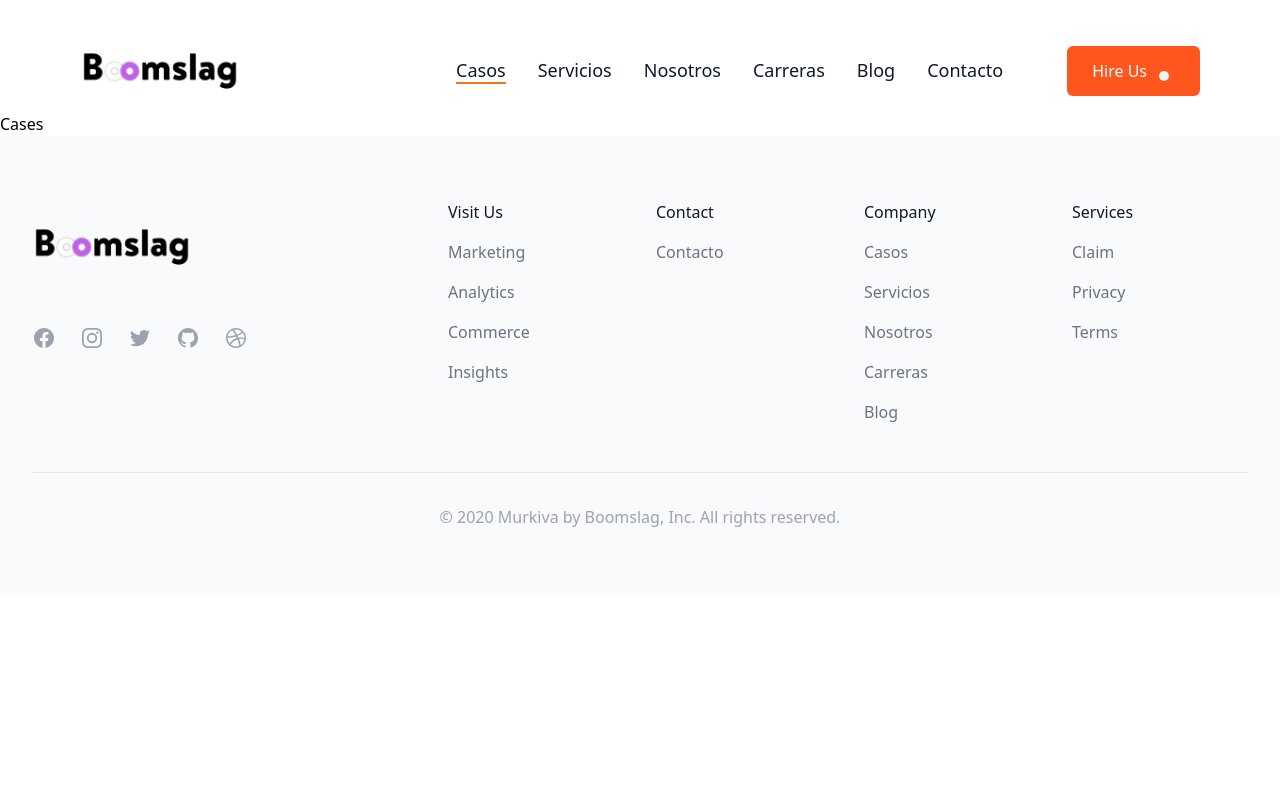
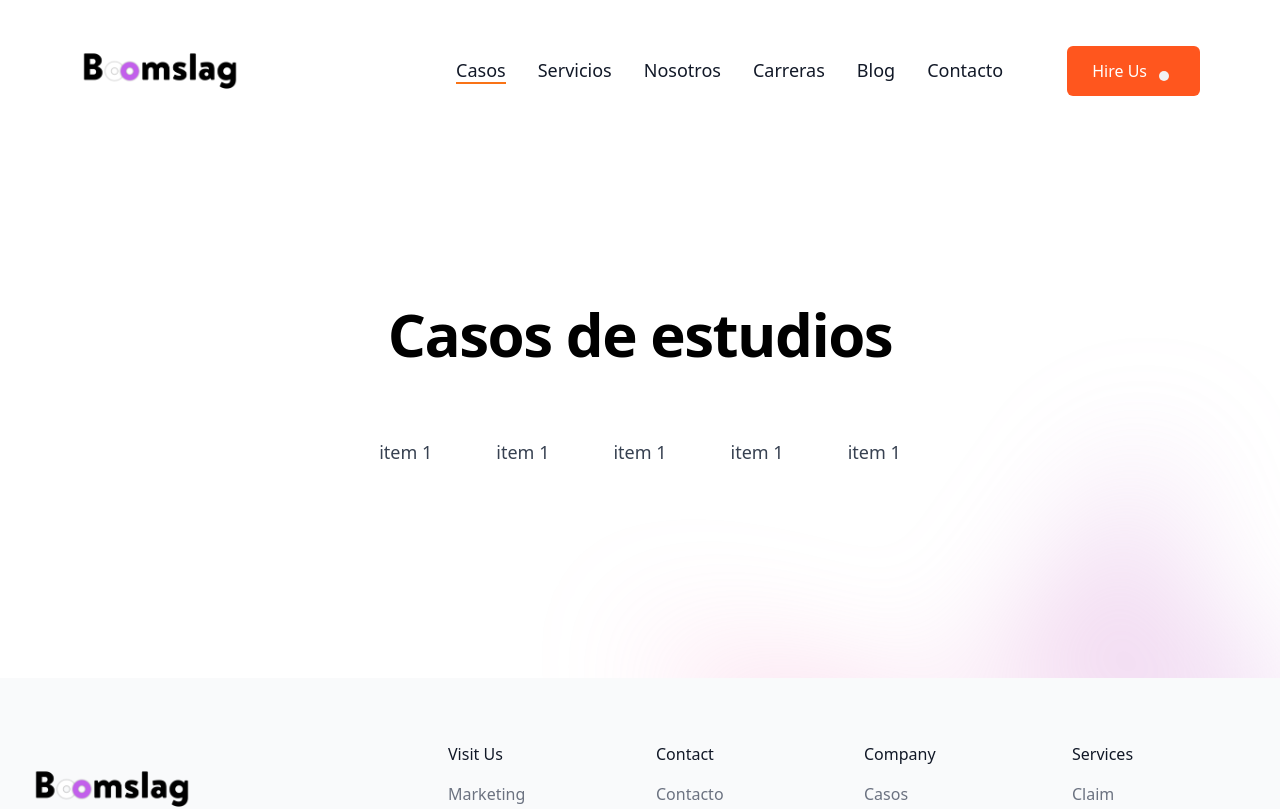
Before and after one commit to reydem/Desarrollo-Web-FullStack-con-Django-y-React, a React (Create React App) app: page /casos in a window 1280 px wide. Shown: the top 809 px of the page. Built offline with nearby package versions, Linux system fonts and the light colour scheme.

Commit message:
Agregado header al caso de estudio

```diff
--- a/src/components/cases/Header.js
+++ b/src/components/cases/Header.js
@@ -23,21 +23,7 @@ function Header() {
             <div>
               <div>
                 <h1 className="text-4xl font-bold tracking-tight sm:text-center sm:text-6xl">
-                Conteo <span> </span>
-                {/* <div className='inline-flex' style={{color: '#FF561E', fontweight: 'bold'}}> */}
-                  <Typewriter
-                  words={['1.....', '2.....', '3.....']}
-                  loop={0}
-                  cursor
-
-                  cursorStyle='_'
-                  typeSpeed={120}
-                  deleteSpeed={50}
-                  delaySpeed={1000}
-                  // onLoopDone={handleDone}
-                  // onType={handleType}
-              />
-                {/* </div> */}
+                Casos de estudios
 
                 </h1>
                 <ul className="flex gap-8 items-center justify-center py-12">
--- a/src/containers/pages/Cases.jsx
+++ b/src/containers/pages/Cases.jsx
@@ -1,13 +1,14 @@
 import Footer from "components/navigation/Footer"
 import Navbar from "components/navigation/Navbar"
 import Layout from "hocs/layouts/Layout"
+import Header from "components/cases/Header"
 
 function Cases(){
     return(
         <Layout>
             <Navbar/>
             <div data-scroll-section className="pt-28">
-            Cases
+            <Header/>
             </div>
             <Footer/>
         </Layout>
```
